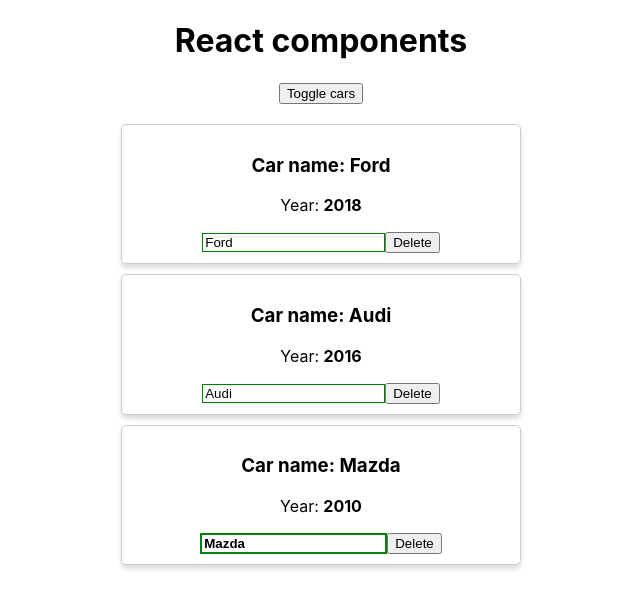
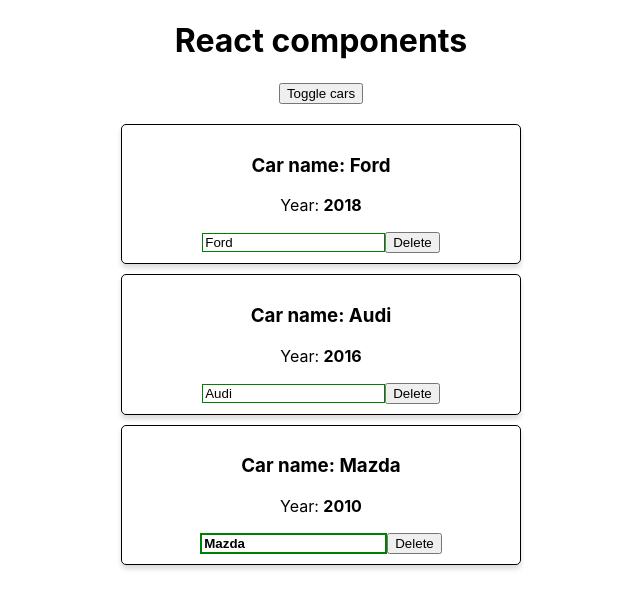
Before and after one commit to mexell96/react-course, a React (Create React App) app: page / in a window 1280 px wide. Both pictures are taken after a click on the button "Toggle cars". Shown: the top 608 px of the page, without its empty margins (319-959 px from the left). Built offline with nearby package versions, Linux system fonts and the light colour scheme.

Commit message:
added Radium

```diff
--- a/package.json
+++ b/package.json
@@ -6,6 +6,7 @@
     "@testing-library/jest-dom": "^5.11.9",
     "@testing-library/react": "^11.2.3",
     "@testing-library/user-event": "^12.6.2",
+    "radium": "^0.26.1",
     "react": "^17.0.1",
     "react-dom": "^17.0.1",
     "react-scripts": "4.0.1",
--- a/src/Car/Car.css
+++ b/src/Car/Car.css
@@ -1,10 +1,9 @@
 .Car {
-  border: 1px solid #ccc;
   margin-bottom: 10px;
   display: block;
   padding: 10px;
-  box-shadow: 0 4px 5px 0px rgba(0, 0, 0, 0.14);
   border-radius: 5px;
+  transition: border, box-shadow 0.3s;
 }
 
 .input {
--- a/src/Car/Car.js
+++ b/src/Car/Car.js
@@ -1,8 +1,9 @@
 /* eslint-disable import/no-anonymous-default-export */
 import React from "react";
+import Radium from "radium";
 import "./Car.css";
 
-export default (props) => {
+const Car = (props) => {
   const inputClasses = ["input"];
 
   if (props.name !== "") {
@@ -14,8 +15,18 @@
     inputClasses.push("bold");
   }
 
+  const style = {
+    border: "1px solid black",
+    boxShadow: "0 4px 5px 0 rgba(0,0,0, 0.14)",
+    ":hover": {
+      border: "1px solid #aaa",
+      boxShadow: "0 4px 15px 0 rgba(0,0,0 .25)",
+      cursor: "pointer",
+    },
+  };
+
   return (
-    <div className="Car">
+    <div className="Car" style={style}>
       <h3>Car name: {props.name}</h3>
       <p>
         Year: <strong>{props.year}</strong>
@@ -30,3 +41,5 @@
     </div>
   );
 };
+
+export default Radium(Car);
```
Also changed, not shown: 2 other files (tests, documents, lock files or other folders).
